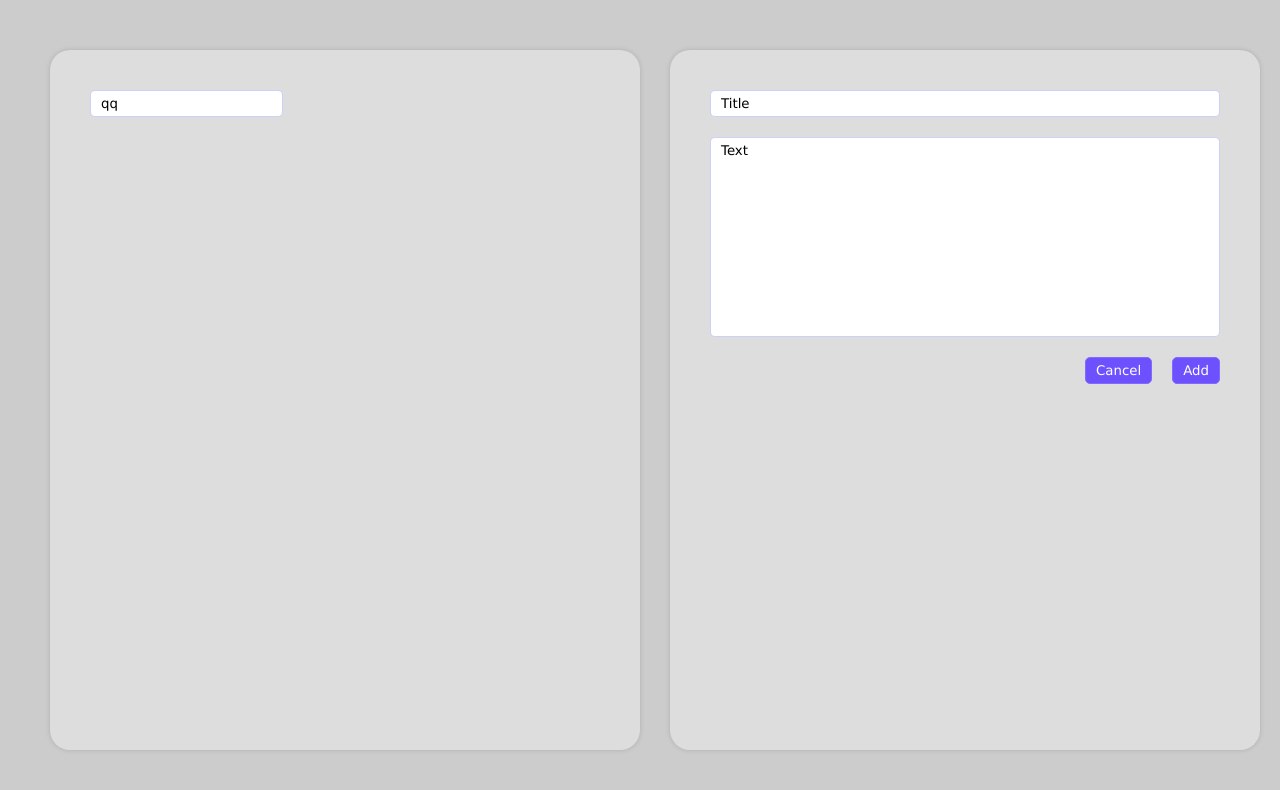
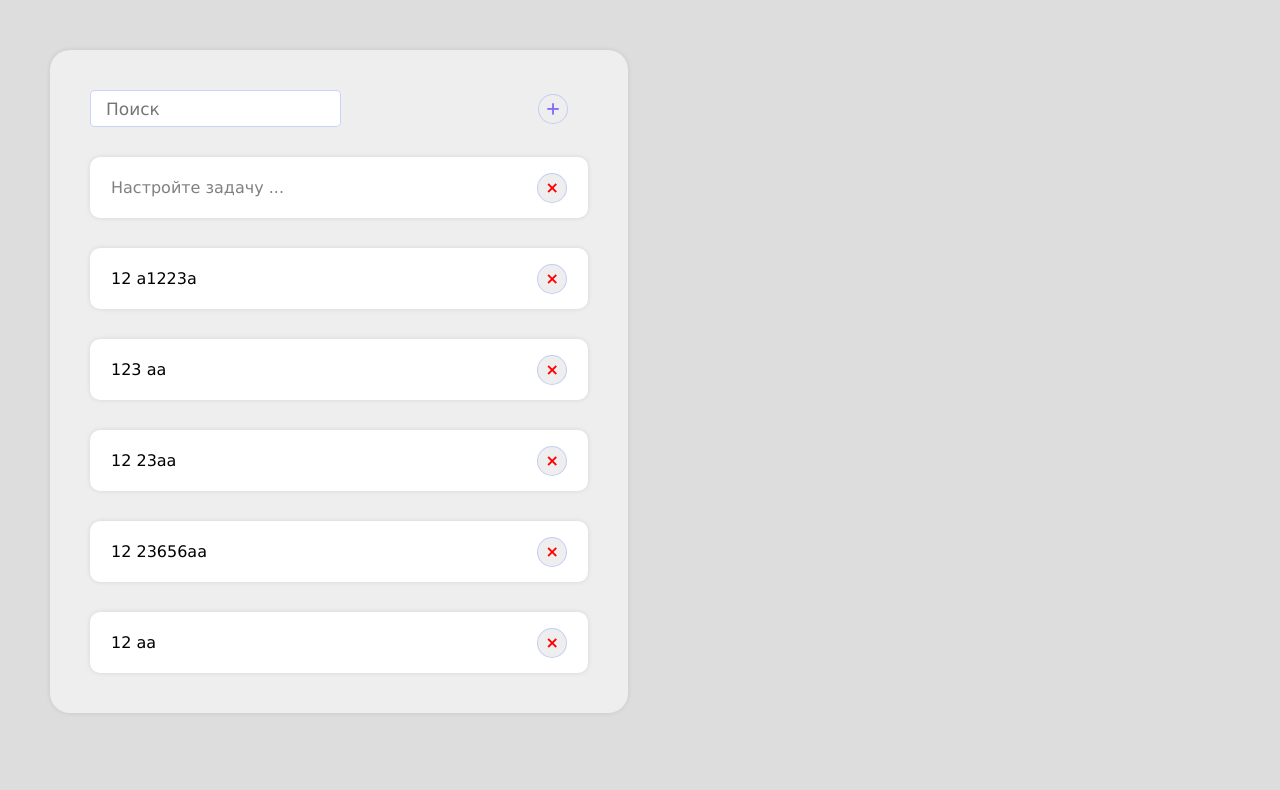
Before and after one commit to DerFunkeLeben/react-basic, a React (Create React App) app: page / in a window 1280 px wide. Shown: the top 790 px of the page. Built offline with nearby package versions, Linux system fonts and the light colour scheme.

Commit message:
урок 1 сделан

```diff
--- a/package.json
+++ b/package.json
@@ -9,6 +9,7 @@
     "react": "^18.2.0",
     "react-dom": "^18.2.0",
     "react-scripts": "5.0.1",
+    "uuid": "^9.0.0",
     "web-vitals": "^2.1.4"
   },
   "scripts": {
--- a/src/App.css
+++ b/src/App.css
@@ -1,26 +1,36 @@
+.AppWrapper {
+  background-color: #ddd;
+}
+
 .App {
   padding: 50px;
   min-height: 100vh;
-  background-color: #ccc;
-  display: grid;
-  grid-template-columns: 50% 50%;
+  display: flex;
+  align-items: flex-start;
+  justify-content: flex-start;
   gap: 30px;
 }
 
 .details-wrapper,
 .list-wrapper {
-  background-color: #ddd;
-  max-height: 100vh;
+  background-color: #eee;
   border-radius: 20px;
-  box-shadow: 0 0 5px rgba(0, 0, 0, 0.15);
+  box-shadow: 0 0 5px rgba(0, 0, 0, 0.1);
   padding: 40px;
   display: flex;
   flex-direction: column;
   align-items: flex-start;
+  justify-content: flex-start;
+  flex: 1 1 100%;
+}
+
+.list-wrapper {
+  max-width: 49%;
 }
 
 .details-wrapper {
-  max-height: 100vh;
+  position: sticky;
+  top: 50px;
 }
 
 .details-wrapper__title {
@@ -43,7 +53,72 @@
   gap: 20px;
 }
 
+.list-wrapper__header {
+  position: relative;
+  width: 100%;
+}
 
-.list-wrapper {
+.task-wrapper {
+  position: relative;
+  width: 100%;
+  background-color: #fff;
+  border-radius: 10px;
+  box-shadow: 0 0 5px rgba(0, 0, 0, 0.1);
+  padding: 20px;
+  padding-right: 60px;
+  margin-top: 30px;
+  cursor: pointer;
+  border: 1px solid transparent;
+}
 
+.task-wrapper--active {
+  border: 1px solid var(--blue_1);
 }
+
+.task-wrapper__title {
+  overflow: hidden;
+  text-overflow: ellipsis;
+  white-space: pre;
+}
+
+.task-wrapper__btn,
+.list-wrapper__btn {
+  position: absolute;
+  top: 50%;
+  right: 20px;
+  transform: translateY(-50%);
+  border-radius: 1000px;
+  user-select: none;
+  color: red;
+  cursor: pointer;
+  width: 30px;
+  height: 30px;
+  display: flex;
+  align-items: center;
+  justify-content: center;
+  background-color: #eee;
+  border: 1px solid var(--blue_3);
+  font-weight: 700;
+  line-height: 0;
+}
+
+
+.list-wrapper__btn {
+  transform: translateY(-50%) rotate(45deg);
+  color: var(--blue_1);
+}
+
+.list-wrapper__container {
+  display: flex;
+  flex-direction: column-reverse;
+  width: 100%;
+}
+
+.list-wrapper__empty_caption {
+  margin: 30px 0;
+}
+
+.task-wrapper__title:empty:before {
+  content:attr(data-placeholder);
+  color:gray;
+}
--- a/src/App.js
+++ b/src/App.js
@@ -1,13 +1,69 @@
-import TodoList from './components/TodoList'
+import { useState } from 'react'
+import { v4 as uuid } from 'uuid'
+
+import TodoListWrap from './components/TodoListWrap'
 import TodoDetails from './components/TodoDetails'
 
+import todosData from './temp.json'
 import './App.css'
 
 function App() {
+    const [todos, setTodos] = useState(todosData)
+    const [activeTodoId, setActiveTodo] = useState()
+
+    const activeTodo = todos.find(todo => todo.id === activeTodoId)
+
+    const handleAdd = () => {
+        const newTodo = {
+            id: uuid(),
+            title: '',
+            description: '',
+        }
+
+        setTodos(prev => [...prev, newTodo])
+    }
+
+    const handleDelete = id => {
+        setTodos(prev => prev.filter(todo => todo.id !== id))
+
+        if (activeTodoId === id) {
+            setActiveTodo(null)
+        }
+    }
+
+    const handleEdit = id => {
+        setActiveTodo(id)
+    }
+
+    const handleSave = todoData => {
+        const newTodos = todos.map(todo => (todo.id === activeTodoId ? todoData : todo))
+
+        setTodos(newTodos)
+        setActiveTodo(null)
+    }
+
+    const handleCancel = () => {
+        setActiveTodo(null)
+    }
+
     return (
-        <div className='App'>
-            <TodoList />
-            <TodoDetails />
+        <div className='AppWrapper'>
+            <div className='App'>
+                <TodoListWrap
+                    todos={todos}
+                    handleAdd={handleAdd}
+                    handleDelete={handleDelete}
+                    handleEdit={handleEdit}
+                    activeTodoId={activeTodoId}
+                />
+                {activeTodo ? (
+                    <TodoDetails
+                        todo={activeTodo}
+                        handleSave={handleSave}
+                        handleCancel={handleCancel}
+                    />
+                ) : null}
+            </div>
         </div>
     )
 }
--- a/src/components/TodoDetails.js
+++ b/src/components/TodoDetails.js
@@ -1,14 +1,48 @@
-import React from 'react'
+import React, { useEffect, useState } from 'react'
 
-const TodoDetails = () => {
+const TodoDetails = ({ todo, handleSave, handleCancel }) => {
+    const [todoData, setTodoData] = useState(todo)
+    const { title, description } = todoData
+
+    const handleFieldChange = e => {
+        const { name, value } = e.target
+        setTodoData(prev => ({
+            ...prev,
+            [name]: value,
+        }))
+    }
+
+    useEffect(() => {
+        setTodoData(todo)
+    }, [todo])
+
     return (
         <div className='details-wrapper'>
-            <input className='details-wrapper__title' value={'Title'}/>
-            <textarea className='details-wrapper__text' value={'Text'}/>
+            <input
+                className='details-wrapper__title'
+                onChange={handleFieldChange}
+                value={title}
+                name='title'
+                placeholder='Название'
+            />
+            <textarea
+                className='details-wrapper__text'
+                onChange={handleFieldChange}
+                value={description}
+                name='description'
+                placeholder='Описание'
+            />
 
             <div className='details-wrapper__btns_wrap'>
-                <button className='details-wrapper__btn'>Cancel</button>
-                <button className='details-wrapper__btn'>Add</button>
+                <button className='details-wrapper__btn' onClick={handleCancel}>
+                    Cancel
+                </button>
+                <button
+                    className='details-wrapper__btn'
+                    onClick={() => handleSave(todoData)}
+                >
+                    Save
+                </button>
             </div>
         </div>
     )
--- /dev/null
+++ b/src/components/TodoItem.js
@@ -0,0 +1,26 @@
+import React from 'react'
+
+const TodoItem = ({ todo, handleDelete, handleEdit, isActive }) => {
+    const { title, id } = todo
+
+    const deleteTodo = e => {
+        e.stopPropagation()
+        handleDelete(id)
+    }
+
+    return (
+        <li
+            className={`task-wrapper ${isActive ? 'task-wrapper--active' : ''}`}
+            onClick={() => handleEdit(id)}
+        >
+            <p className='task-wrapper__title' data-placeholder='Настройте задачу ...'>
+                {title}
+            </p>
+            <div className='task-wrapper__btn' onClick={deleteTodo}>
+                &times;
+            </div>
+        </li>
+    )
+}
+
+export default TodoItem
--- a/src/components/TodoList.js
+++ b/src/components/TodoList.js
@@ -1,10 +1,31 @@
 import React from 'react'
+import TodoItem from './TodoItem'
 
-const TodoList = () => {
+const TodoList = ({ todos, handleDelete, handleEdit, activeTodoId, searchQuery }) => {
+    const filteredTodos = todos.filter(todo => {
+        const titleL = todo.title.toLowerCase()
+        return titleL.includes(searchQuery)
+    })
+
+    if (!filteredTodos.length) {
+        return <p className='list-wrapper__empty_caption'>No todos...</p>
+    }
+
     return (
-        <div className='list-wrapper'>
-            <input className='list-wrapper__search' value={'qq'} />
-        </div>
+        <ul className='list-wrapper__container'>
+            {filteredTodos.map((todo, index) => {
+                const isActive = activeTodoId === todo.id
+                return (
+                    <TodoItem
+                        todo={todo}
+                        key={index}
+                        handleDelete={handleDelete}
+                        handleEdit={handleEdit}
+                        isActive={isActive}
+                    />
+                )
+            })}
+        </ul>
     )
 }
 
--- /dev/null
+++ b/src/components/TodoListWrap.js
@@ -0,0 +1,43 @@
+import React, { useState } from 'react'
+
+import TodoList from './TodoList'
+
+const TodoListWrap = ({
+    todos,
+    handleAdd,
+    handleDelete,
+    handleEdit,
+    activeTodoId,
+}) => {
+    const [searchQuery, setSearchQuery] = useState('')
+
+    const handleSearchChange = e => {
+        setSearchQuery(e.target.value)
+    }
+
+    return (
+        <div className='list-wrapper'>
+            <div className='list-wrapper__header' value={'qq'}>
+                <input
+                    className='list-wrapper__search'
+                    onChange={handleSearchChange}
+                    value={searchQuery}
+                    placeholder='Поиск'
+                />
+                <div className='list-wrapper__btn' onClick={handleAdd}>
+                    &times;
+                </div>
+            </div>
+
+            <TodoList
+                todos={todos}
+                searchQuery={searchQuery}
+                handleDelete={handleDelete}
+                handleEdit={handleEdit}
+                activeTodoId={activeTodoId}
+            />
+        </div>
+    )
+}
+
+export default TodoListWrap
--- a/src/index.css
+++ b/src/index.css
@@ -17,6 +17,16 @@ code {
   font-family: inherit;
 }
 
+ul {
+  list-style: none;
+  margin: 0;
+  padding: 0;
+}
+
+p {
+  margin: 0;
+}
+
 :root {
   --blue_1: #826aff;
   --blue_2: #37336e;
@@ -29,9 +39,10 @@ input, textarea {
   outline: none;
   border: 1px solid var(--blue_3);
   transition: border 0.3s;
-  padding: 5px 10px;
+  padding: 7.5px 15px;
   border-radius: 5px;
   resize: none;
+  font-size: 17px;
 }
 
 button {
@@ -43,6 +54,8 @@ button {
   padding: 5px 10px;
   border-radius: 5px;
   cursor: pointer;
+  font-size: 17px;
+
 }
 
 button:hover {
--- /dev/null
+++ b/src/temp.json
@@ -0,0 +1,32 @@
+[
+    {
+        "id": "0",
+        "title": "12 aa",
+        "description": "description text 123123123"
+    },
+    {
+        "id": "1",
+        "title": "12 23656aa",
+        "description": "description text 123123123"
+    },
+    {
+        "id": "2",
+        "title": "12 23aa",
+        "description": "description text 123123123"
+    },
+    {
+        "id": "3",
+        "title": "123 aa",
+        "description": "description text 123123123"
+    },
+    {
+        "id": "4",
+        "title": "12 a1223a",
+        "description": "description text 123123123"
+    },
+    {
+        "id": "5",
+        "title": "",
+        "description": "description text 123123123"
+    }
+]
```
Also changed, not shown: 1 other file (tests, documents, lock files or other folders).
